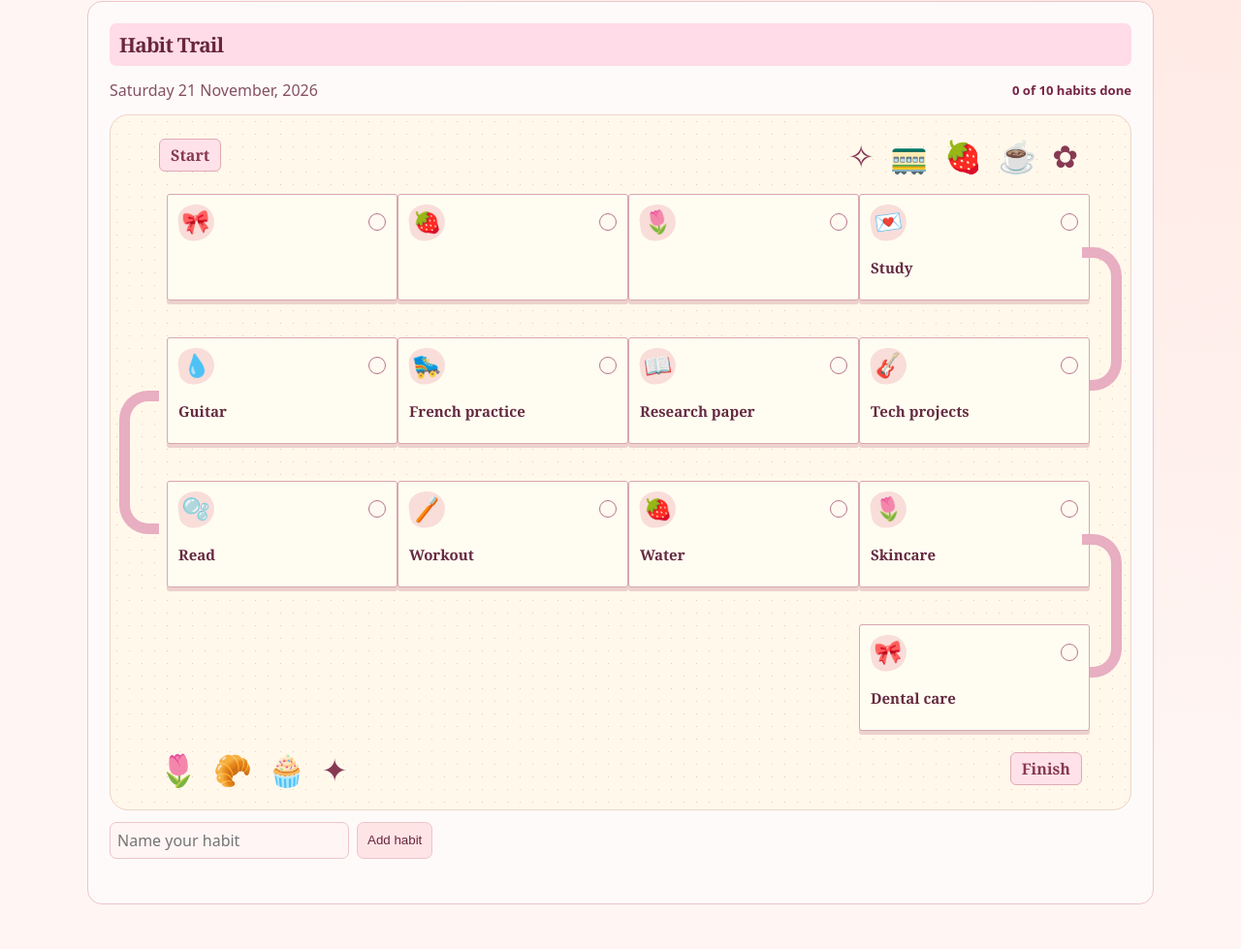
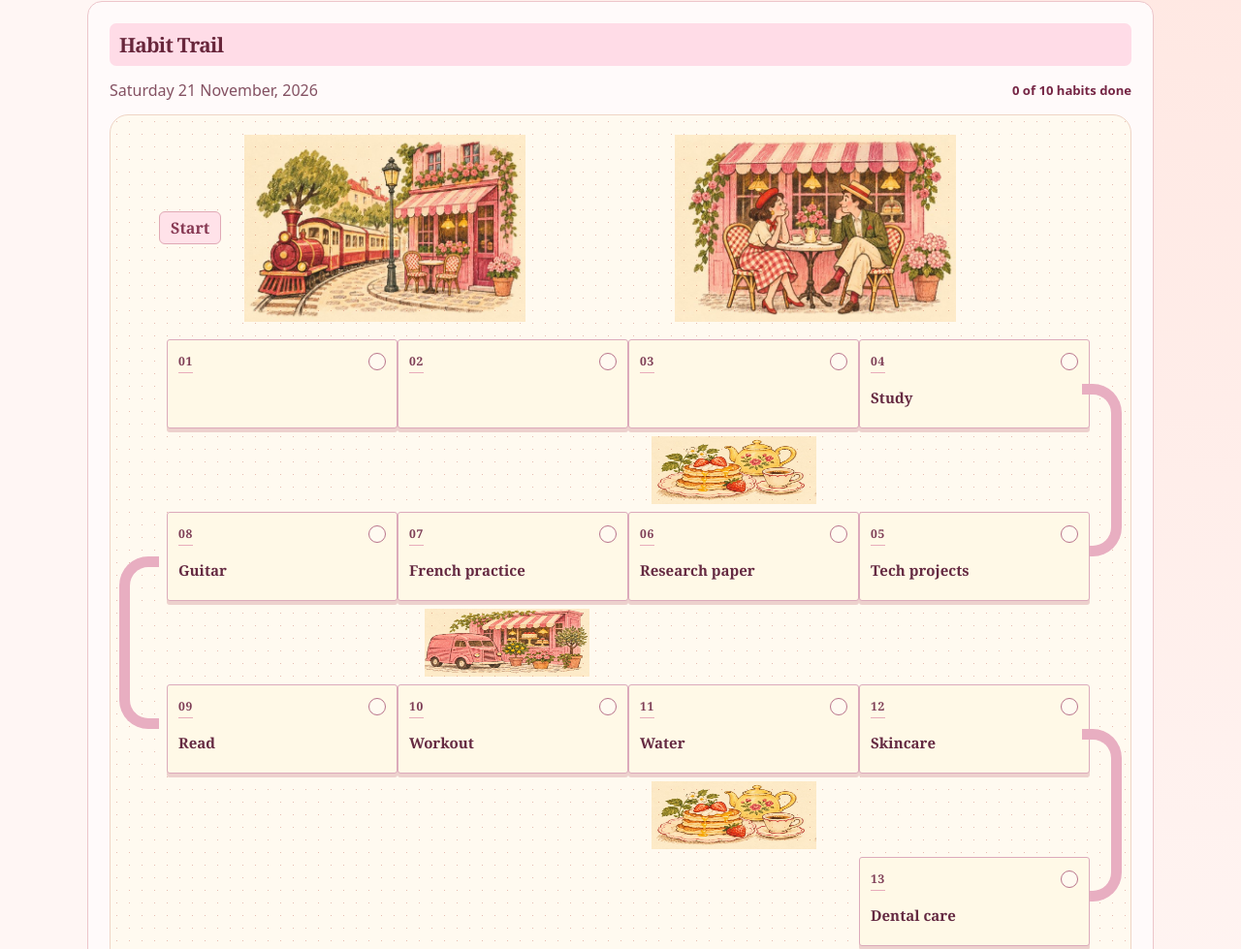
Before and after one commit to srivastavaprisha29-ops/Prisha-s-Daily-, a plain HTML site: page index.html in a window 1280 px wide. Shown: the part 625-1604 px from the top of the page at 97% size. Drawn offline with Linux system fonts and the light colour scheme.

Commit message:
Illustrate the interactive Habit Trail with original café scenes

```diff
--- a/index.html
+++ b/index.html
@@ -112,7 +112,6 @@ button.habit-tile:focus-visible{z-index:1}
 button.habit-tile[aria-pressed=true]{background:#f6a5c5;border-color:#b5577c}
 button.habit-tile:disabled{opacity:1;cursor:default}
 .habit-tile-top{display:flex;align-items:center;justify-content:space-between;gap:6px}
-.habit-sticker{display:grid;place-items:center;width:37px;height:37px;background:#f9ddd9;border-radius:46% 54% 58% 42%;font-size:23px;transform:rotate(-8deg)}
 .habit-check{display:grid;place-items:center;width:18px;height:18px;border:1px solid #b9748b;border-radius:50%;background:#fffaf1;color:#782848;font-weight:800}
 .habit-title{font-family:Georgia,serif;font-weight:700;font-size:.94rem;overflow-wrap:anywhere;align-self:center}
 .habit-feedback{min-height:1.3em;margin-top:7px;font-size:.85rem}
@@ -124,6 +123,53 @@ button.habit-tile:disabled{opacity:1;cursor:default}
   .habit-step[data-small-direction=down][data-small-side=left]:not(:last-child)::after{display:block;right:100%;left:auto;border:11px solid #e8aec1;border-right:0;border-radius:30px 0 0 30px}
 }
 @media(prefers-reduced-motion:reduce){button.habit-tile{transition:none}}
+
+.habit-board{
+  --row-gap:86px;
+  background-color:#fffaf0;
+  background-image:radial-gradient(#e6bbaf 0.65px,transparent 0.65px);
+}
+.habit-flourish{
+  display:grid;
+  grid-template-columns:minmax(0,1fr) minmax(0,1fr) auto;
+  align-items:end;
+  gap:clamp(6px,2vw,24px);
+}
+.habit-flourish:first-child{grid-template-columns:auto minmax(0,1fr) minmax(0,1fr)}
+.habit-flourish strong{align-self:center}
+.trail-scene{
+  display:block;width:100%;aspect-ratio:1.5;max-width:290px;
+  background-image:url("trail-illustrations.jpg");
+  background-size:200% 200%;background-repeat:no-repeat;
+  mix-blend-mode:multiply;
+}
+.trail-scene-train{background-position:left top}
+.trail-scene-cafe{background-position:right top}
+.trail-scene-pastry{background-position:left bottom}
+.trail-scene-shop{background-position:right bottom}
+.trail-milepost{
+  font:700 .76rem Georgia,serif;letter-spacing:.06em;
+  color:#7f3f57;border-bottom:1px solid #e8acba;padding:3px 0;
+}
+.habit-path{grid-auto-rows:minmax(92px,1fr)}
+.habit-step::before{
+  content:"";display:none;position:absolute;pointer-events:none;
+  top:calc(100% + 8px);width:min(130%,170px);height:70px;
+  background-image:url("trail-illustrations.jpg");background-size:200% 200%;
+  background-repeat:no-repeat;mix-blend-mode:multiply;
+}
+.habit-step[data-direction=down][data-side=right]:not(:last-child)::before{
+  display:block;right:115%;background-position:left bottom;
+}
+.habit-step[data-direction=down][data-side=left]:not(:last-child)::before{
+  display:block;left:115%;background-position:right bottom;
+}
+button.habit-tile{background:#fff9e7;border-color:#dcaabb}
+button.habit-tile[aria-pressed=true]{background:#f59bbd;border-color:#be5d83}
+@media(max-width:620px){
+  .habit-board{--row-gap:48px}
+  .habit-step[data-direction=down][data-side]:not(:last-child)::before{display:none}
+}
 </style>
 </head>
 <body>
@@ -429,7 +475,6 @@ function renderSchedule() {
 }
 const habitLabels = ["Study","Tech projects","Research paper","French practice","Guitar","Read","Workout","Water","Skincare","Dental care"];
 
-const habitStickers = ["✏️","💻","📚","💌","🎸","📖","🛼","💧","🫧","🪥","🍓","🌷","🎀","🍒","🌟","🧁"];
 let updateTrailTasks = () => {};
 function renderHabitBoard() {
   const root = get("habit-content");
@@ -446,7 +491,8 @@ function renderHabitBoard() {
   const opening = element("div",undefined,board);
   opening.className = "habit-flourish";
   element("strong","Start",opening);
-  element("span","✧ 🚃 🍓 ☕ ✿",opening).setAttribute("aria-hidden","true");
+  element("span",undefined,opening).className = "trail-scene trail-scene-train";
+  element("span",undefined,opening).className = "trail-scene trail-scene-cafe";
   const path = element("ol",undefined,board);
   path.className = "habit-path";
   function updateProgress() {
@@ -472,16 +518,15 @@ function renderHabitBoard() {
     tile.className = "habit-tile";
     const top = element("span",undefined,tile);
     top.className = "habit-tile-top";
-    const sticker = element("span",habitStickers[index % habitStickers.length],top);
-    sticker.className = "habit-sticker";
-    sticker.setAttribute("aria-hidden","true");
+    const marker = element("span",String(index + 1).padStart(2,"0"),top);
+    marker.className = "trail-milepost";
+    marker.setAttribute("aria-hidden","true");
     const check = element("span",undefined,top);
     check.className = "habit-check";
     check.setAttribute("aria-hidden","true");
     const title = element("span",habit,tile);
     title.className = "habit-title";
     if (index < taskCount) {
-      sticker.textContent = ["🎀","🍓","🌷"][index];
       taskTiles.push({tile,title,check});
       tile.addEventListener("click",() => {
         const task = tasksFor(selected)[index];
@@ -522,7 +567,8 @@ function renderHabitBoard() {
   updateProgress();
   const finish = element("div",undefined,board);
   finish.className = "habit-flourish";
-  element("span","🌷 🥐 🧁 ✦",finish).setAttribute("aria-hidden","true");
+  element("span",undefined,finish).className = "trail-scene trail-scene-pastry";
+  element("span",undefined,finish).className = "trail-scene trail-scene-shop";
   element("strong","Finish",finish);
   const form = element("form",undefined,root);
   const input = element("input",undefined,form);
```
Also changed, not shown: habit-walkway.jpg (deleted), trail-illustrations.jpg (added).
